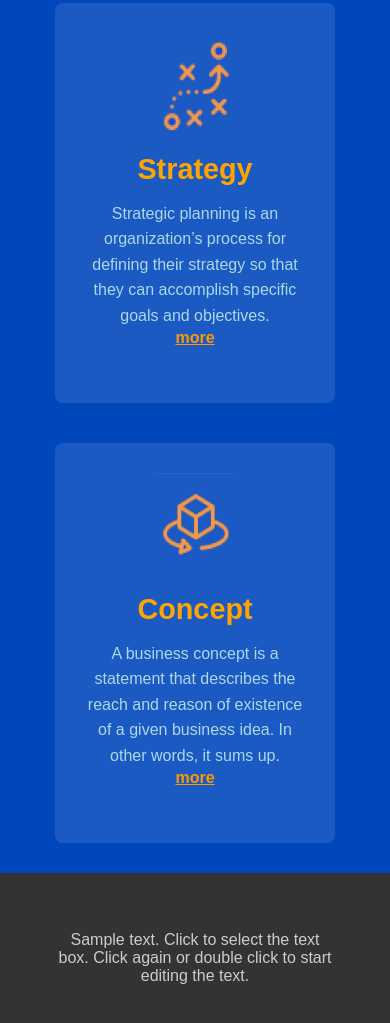
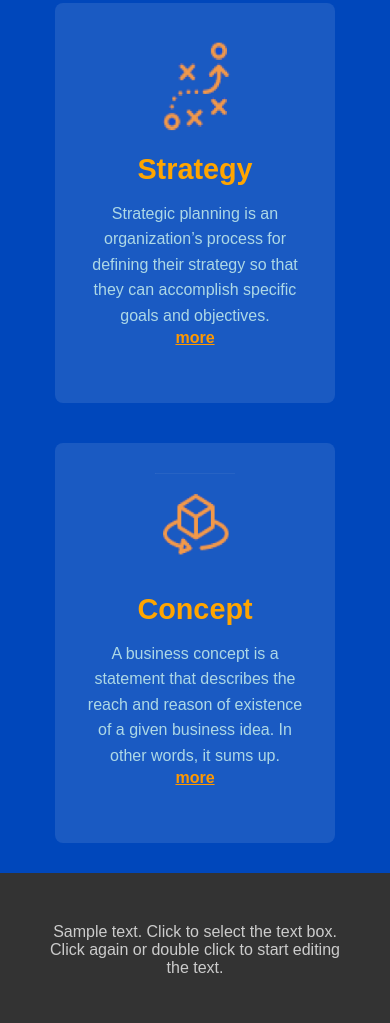
Before and after one commit to IrynaMatuliak/Web_programming_3_semester, a plain HTML site: page index.html in a window 390 px wide. Shown: the part 550-1573 px from the top of the page. Drawn offline with Linux system fonts and the light colour scheme.

Commit message:
Lab_4_fixin_paddingg

```diff
--- a/style.css
+++ b/style.css
@@ -208,7 +208,7 @@
     }
 
     footer p {
-        padding: 38px;
+        padding: 30px;
         margin: 0;
     }
 }
@@ -270,7 +270,7 @@
     }
 
     footer p {
-        padding: 38px;
+        padding: 30px;
         margin: 0;
     }
 }
```
